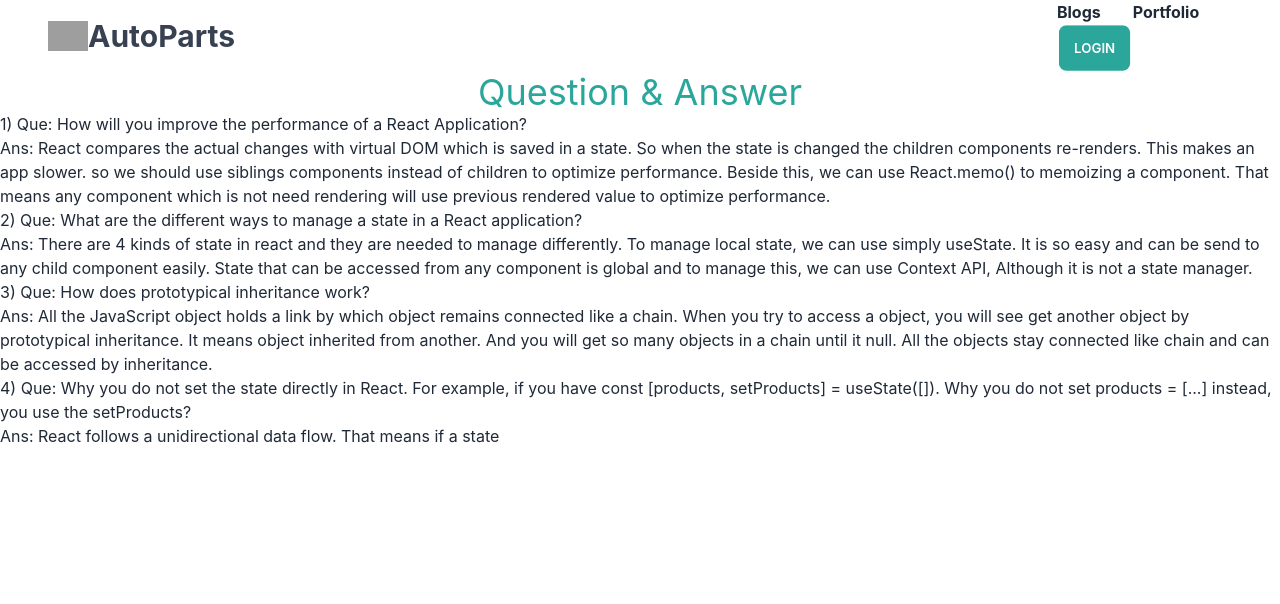
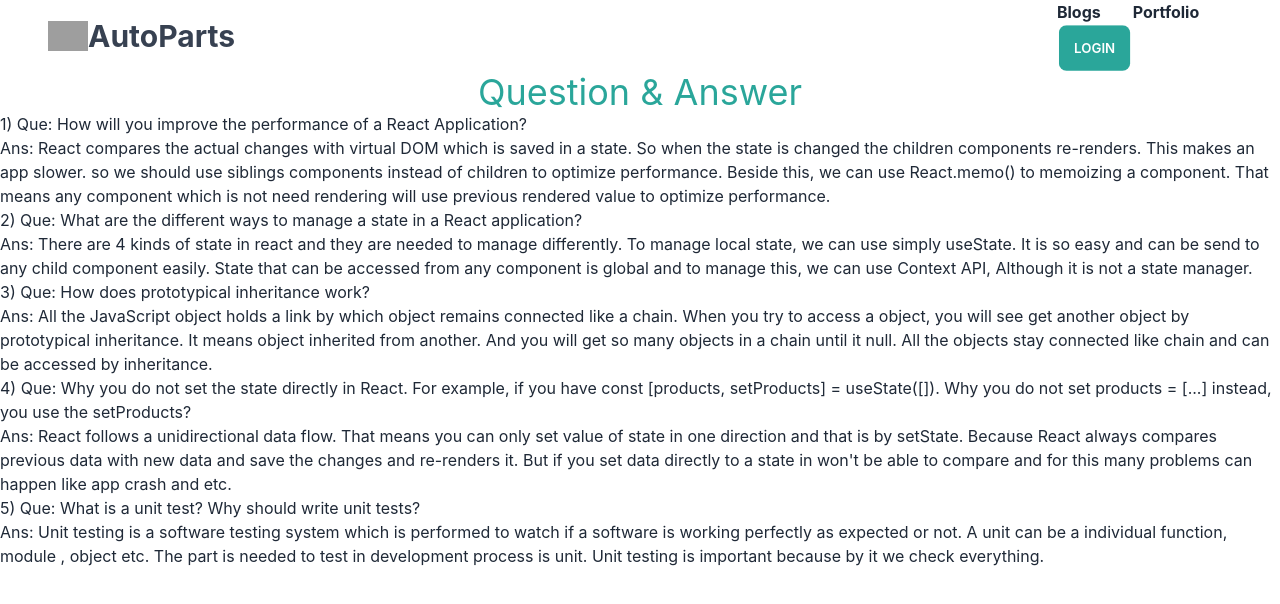
Before and after one commit to tanvirulislam149/bike-parts-client, a React (Create React App) app: page /blogs in a window 1280 px wide. Shown: the top 604 px of the page. Built offline with nearby package versions, Linux system fonts and the light colour scheme; no server answers; grey boxes are pictures that could not be loaded.

Commit message:
5th question done

```diff
--- a/src/Pages/Blogs.js
+++ b/src/Pages/Blogs.js
@@ -11,7 +11,9 @@ const Blogs = () => {
             <p>3) Que: How does prototypical inheritance work?</p>
             <p>Ans: All the JavaScript object holds a link by which object remains connected like a chain. When you try to access a object, you will see get another object by prototypical inheritance. It means object inherited from another. And you will get so many objects in a chain until it null. All the objects stay connected like chain and can be accessed by inheritance.</p>
             <p>4) Que:  Why you do not set the state directly in React. For example, if you have const [products, setProducts] = useState([]). Why you do not set products = [...] instead, you use the setProducts?</p>
-            <p>Ans: React follows a unidirectional data flow. That means if a state </p>
+            <p>Ans: React follows a unidirectional data flow. That means you can only set value of state in one direction and that is by setState. Because React always compares previous data with new data and save the changes and re-renders it. But if you set data directly to a state in won't be able to compare and for this many problems can happen like app crash and etc.   </p>
+            <p>5) Que: What is a unit test? Why should write unit tests?</p>
+            <p>Ans: Unit testing is a software testing system which is performed to watch if a software is working perfectly as expected or not. A unit can be a individual function, module , object etc. The part is needed to test in development process is unit. Unit testing is important because by it we check everything.  </p>
         </div>
     );
 };
```
